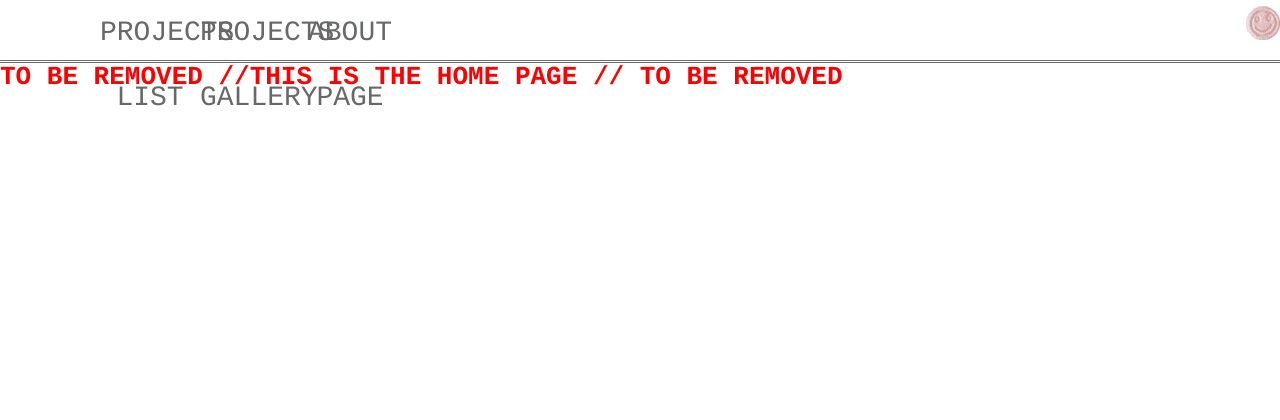
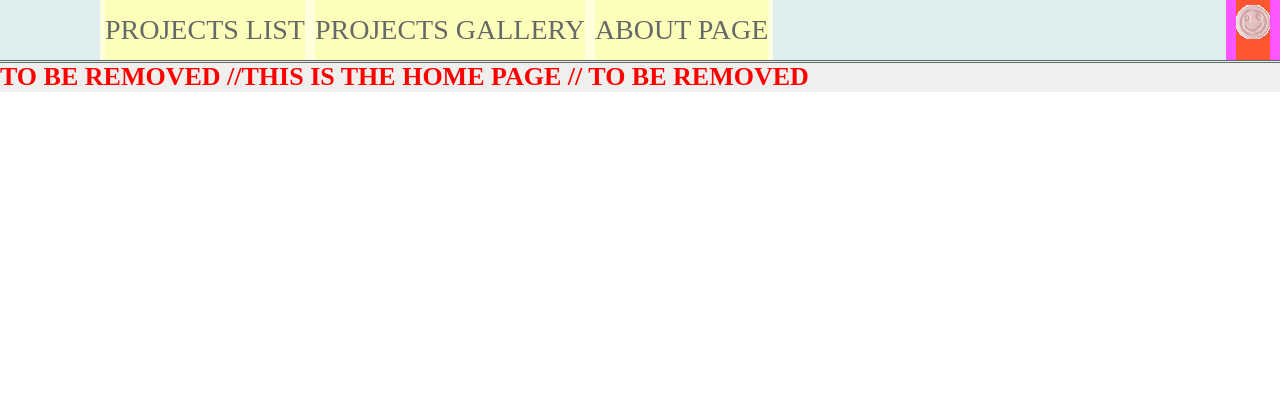
Before and after one commit to Hemisphere-Project/portfolio_template, a CodeIgniter app: page / in a window 1280 px wide. Shown: the top 420 px of the page. Run offline with CodeIgniter, Linux system fonts and the light colour scheme.

Commit message:
css refactor

```diff
--- a/www/css/main.css
+++ b/www/css/main.css
@@ -10,7 +10,7 @@
 	height:100%;
 }
 body {
-	font-family:"LetterGothicStd",courier;
+	/*font-family:;*/
 	font-size:13px;
 	width:100%;
 	color:#666968;
@@ -35,17 +35,9 @@
 #content{
 	padding-top:62px;
 	padding-bottom:0px;/*25*/
-	background: #FFF;
+	background: #EFEFEE;
 }
-ul{
-	list-style-type:none;
-	margin:0;
-	padding:0;
-}
-li{
-	/*display:inline;*/
-	float:left;
-}
+
 
 
 /*********** navbar ************************************************************/
@@ -53,48 +45,62 @@
 #navbar{
 	font-size:28px;
 	cursor:default;
-	text-transform:uppercase;
 	position:fixed;
 	top:0;
 	left:0;
 	width:100%;
-	height:60px;
+	min-height:60px;
 	z-index:1000;
 	border-bottom:double;
-	line-height:65px;
-	background: rgb(255, 255, 255);
-	background: rgba(255, 255, 255, 1);
+	line-height:60px;
+	background: #DDEFEF;
+/*	background: rgb(255, 255, 255);
+	background: rgba(255, 255, 255, 1);*/
 
 }
 
 #left_group{
+	background:#FE55FE;
 	height:100%;
 	float:left;
 	margin-left:100px;
 }
 .left-group-button{
+	background:#FEFEBB;
 	cursor:pointer;
 	text-align:center;
-	width:100px;
+	min-width:100px;
+	margin: 0 5px 0 5px;
 }
 .left-group-button:hover{
 }
 .left-group-button:active{
 }
 #right_group{
+	background:#FE55FE;
 	float:right;
 	top:0;
 	right:0;
 	height:100%;
+	padding: 0 10px 0 10px;
+}
+#logo{
+	background:#FE5533;
 }
 
-#clock{
-	height:100%;
-	line-height:65px;
-	margin-right: 25px;
-	padding-left:10px;
-	padding-right: 10px;
+ul{
+	list-style-type:none;
+	margin:0;
+	padding:0;
+	background: #FFDDFF;
 }
+li{
+	/*display:inline;*/
+	float:left;
+	background: #FFFFDD;
+}
+
+
 
 /*** list pages ****************************************************************/
 
--- a/www/js/main.js
+++ b/www/js/main.js
@@ -35,11 +35,7 @@
 
 
 
-// rest of the main js
 $(document).ready(function() {
-  //console.log('here we go again');
-  Clock.start();
-  //Title.start('LBtn');
   $(".left-group-button").click(function() {
 		console.log('left-group-button clicked  '+this.id);
 
```
